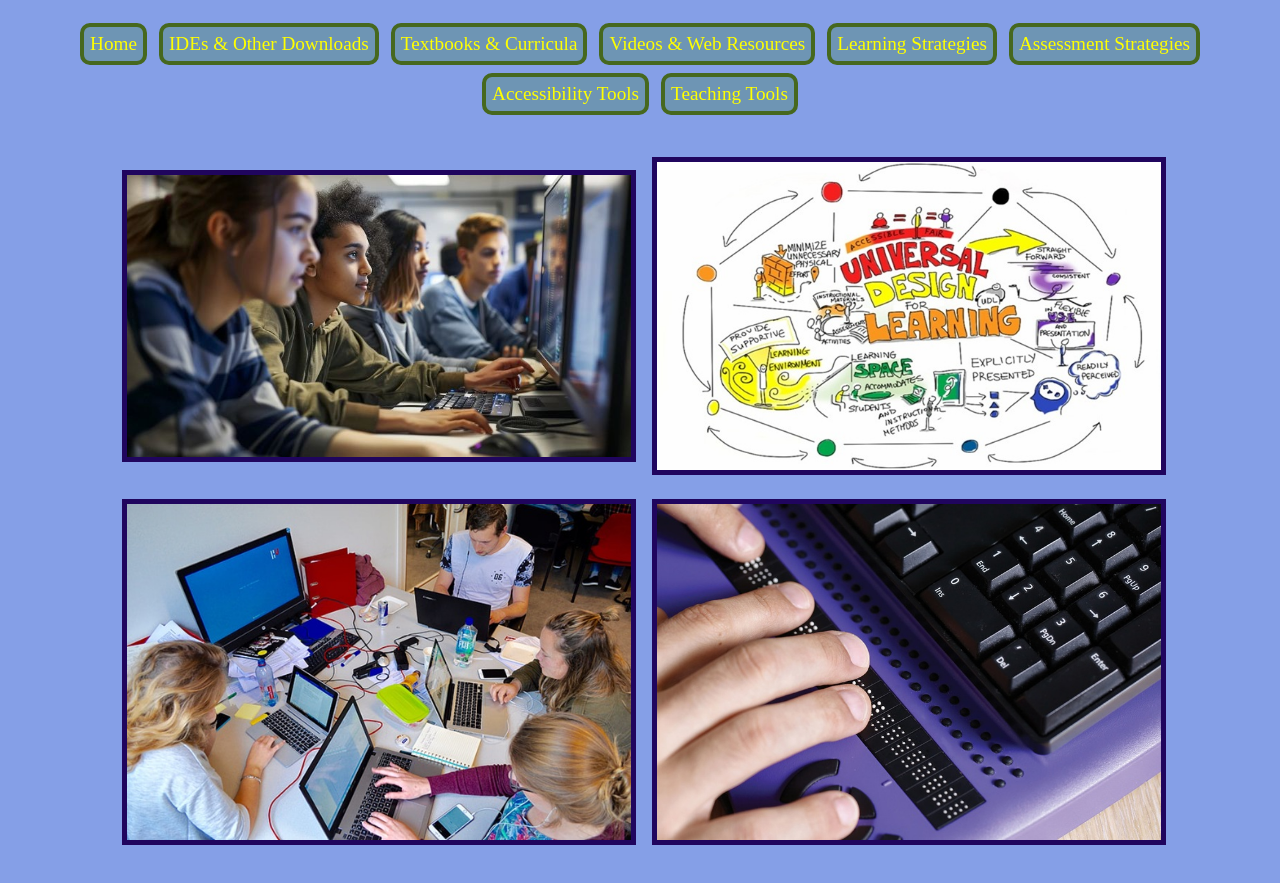
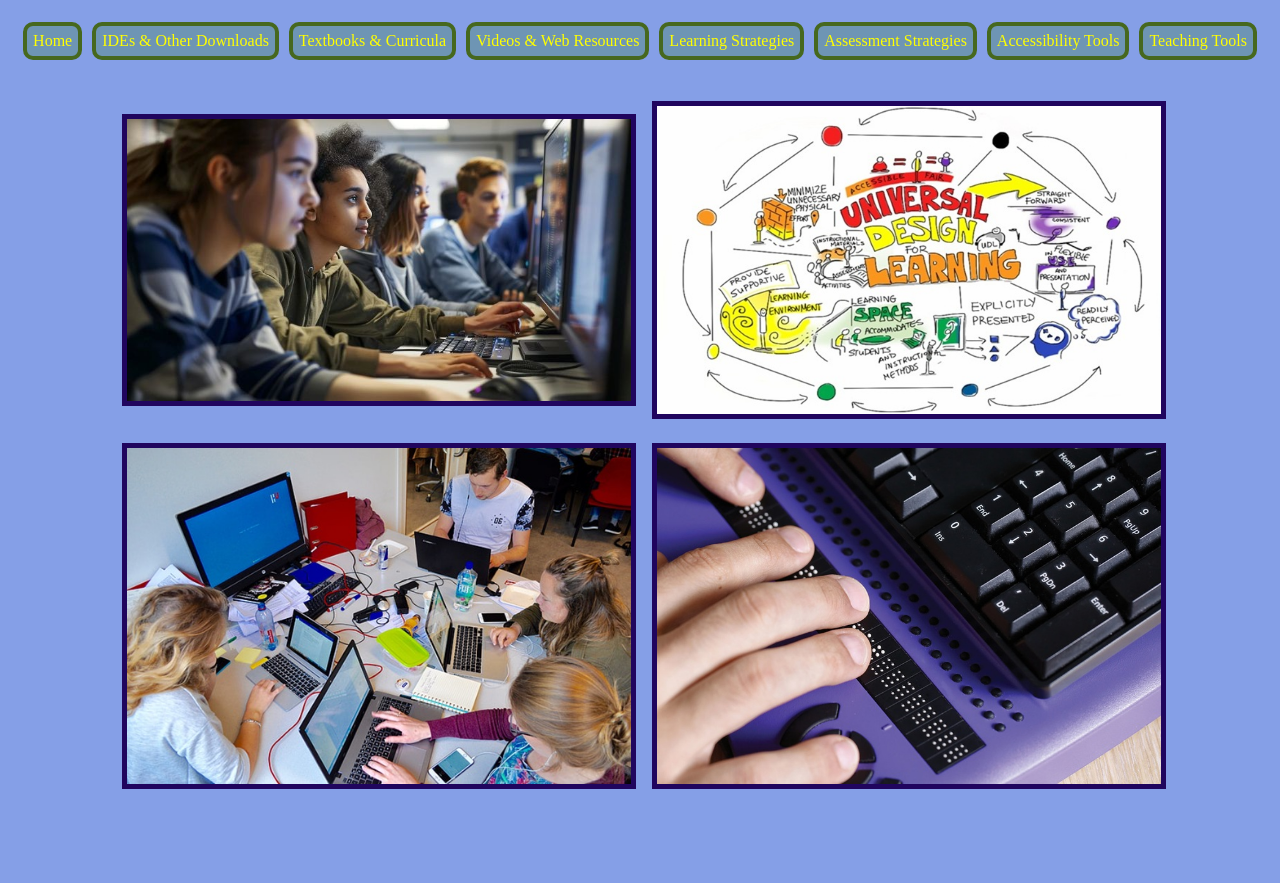
Before and after one commit to GaryMalk/CSToolkit, a plain HTML site: page index.html in a window 1280 px wide. Shown: the part 61-944 px from the top of the page. After the commit the page ends 920 px from the top, so only its background shows below. Drawn offline with Linux system fonts and the light colour scheme; a web font is replaced by a local one.

Commit message:
Update stylesheet.css

```diff
--- a/css/stylesheet.css
+++ b/css/stylesheet.css
@@ -24,11 +24,10 @@ header > nav > ul {
 }
 
 header > nav li {
-    font-size: 1.2em;
     display: inline-block;
     border: 4px solid #46681E;
     padding: 6px;
-    margin: 4px;
+    margin: 3px;
     border-radius: 10px;
     background-color: #6E95B4;
 }
```
